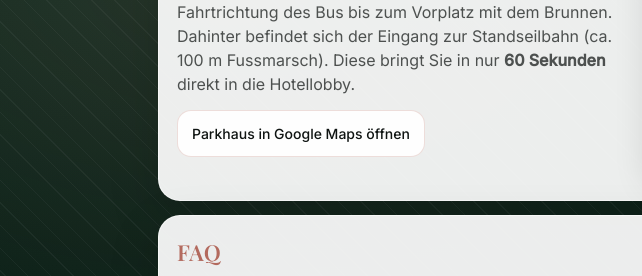
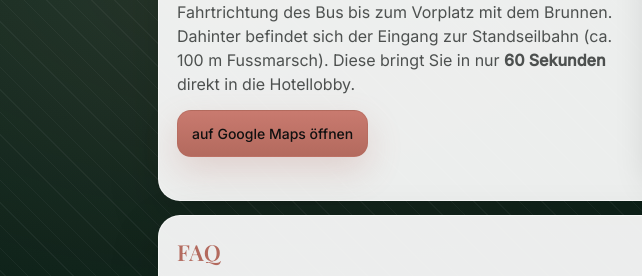
Before and after one commit to ElmarZAidaB/wedding, a plain HTML site: page index.html in a window 1280 px wide. Shown: the part 1699-1975 px from the top of the page, 0-642 px from the left. Drawn offline with nearby package versions, Linux system fonts and the light colour scheme; grey boxes are pictures that could not be loaded.

Commit message:
Update index.html

```diff
--- a/index.html
+++ b/index.html
@@ -510,9 +510,12 @@
           </p>
 
           <div class="cta">
-            <a class="btn secondary" href="https://maps.google.com/?q=Parkhaus%20Casino%20Palace%20Luzern" target="_blank" rel="noopener">
-              Parkhaus in Google Maps öffnen
-            </a>
+            <a class="btn accent"
+   href="https://maps.google.com/?q=Parkhaus%20Casino%20Palace%20Luzern"
+   target="_blank" rel="noopener">
+  auf Google Maps öffnen
+</a>
+
           </div>
         </div>
 
```
